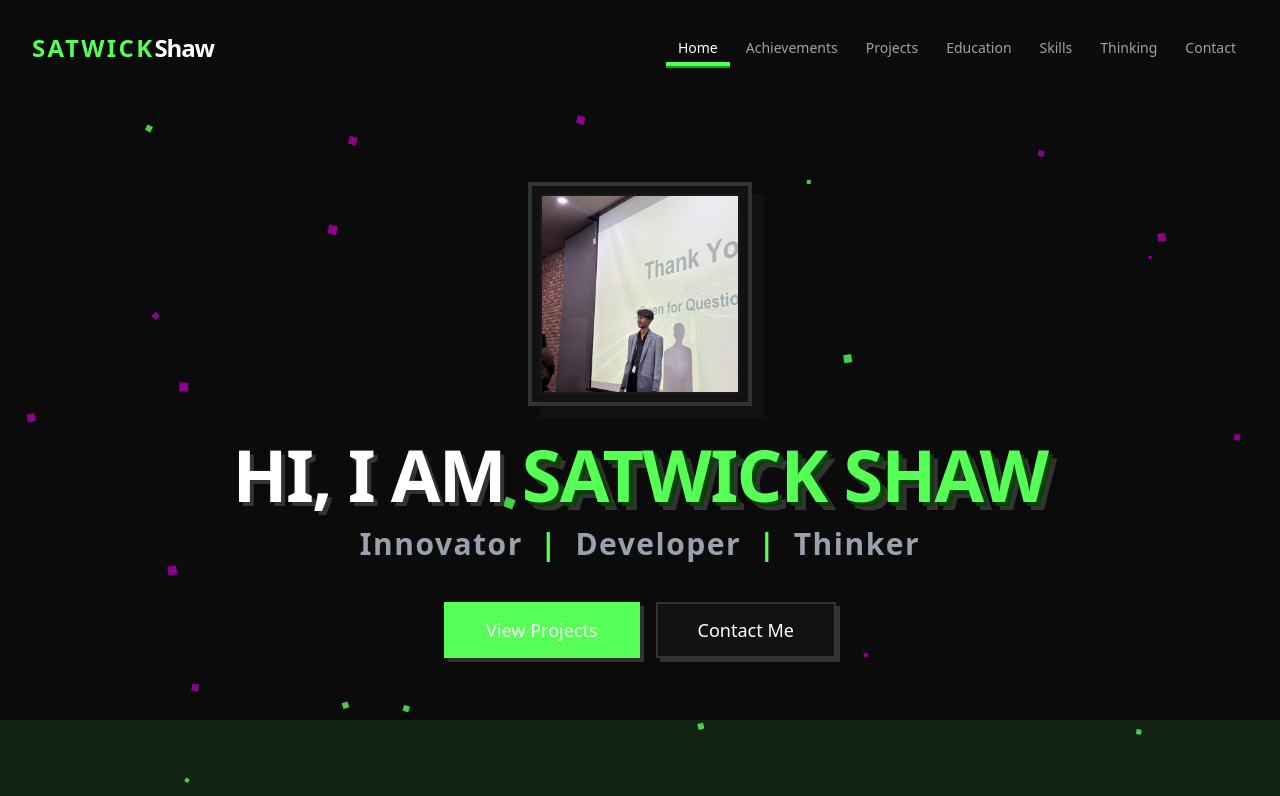
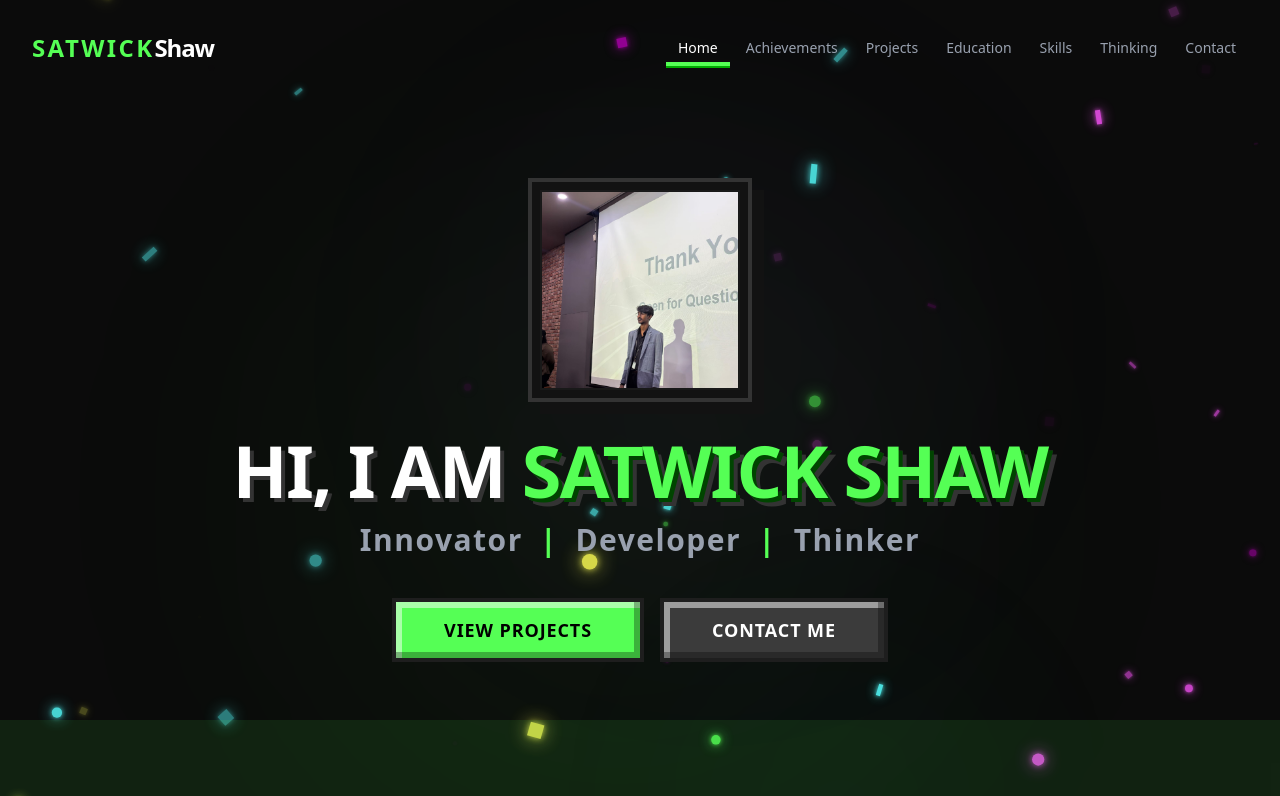
Before and after one commit to satwick-yes/my-website, a Next.js app: page / in a window 1280 px wide. Shown: the top 796 px of the page. Built offline with nearby package versions, Linux system fonts and the light colour scheme.

Commit message:
Enhance background animations and Minecraft button aesthetics

```diff
--- a/src/app/layout.tsx
+++ b/src/app/layout.tsx
@@ -14,6 +14,7 @@ export const metadata: Metadata = {
 
 import Navbar from "@/components/Navbar";
 import Footer from "@/components/Footer";
+import Particles from "@/components/Particles";
 
 export default function RootLayout({
   children,
@@ -22,12 +23,15 @@ export default function RootLayout({
 }>) {
   return (
     <html lang="en" className="dark">
-      <body className={`${inter.variable} antialiased min-h-screen bg-background text-foreground selection:bg-purple-500/30 overflow-x-hidden flex flex-col`} suppressHydrationWarning>
-        <Navbar />
-        <main className="flex-grow pt-20">
-          {children}
-        </main>
-        <Footer />
+      <body className={`${inter.variable} antialiased min-h-screen bg-background text-foreground selection:bg-purple-500/30 overflow-x-hidden flex flex-col relative`} suppressHydrationWarning>
+        <Particles />
+        <div className="relative z-10 flex flex-col min-h-screen w-full">
+          <Navbar />
+          <main className="flex-grow pt-20">
+            {children}
+          </main>
+          <Footer />
+        </div>
       </body>
     </html>
   );
--- a/src/app/page.tsx
+++ b/src/app/page.tsx
@@ -4,14 +4,12 @@ import Image from "next/image";
 import { motion } from "framer-motion";
 import { Button } from "@/components/ui/Button";
 import { Card } from "@/components/ui/Card";
-import Particles from "@/components/Particles";
 import Link from "next/link";
 import { Briefcase } from "lucide-react";
 
 export default function Home() {
   return (
     <div className="relative min-h-[calc(100vh-80px)] overflow-hidden">
-      <Particles />
 
       {/* Hero Section */}
       <section className="relative z-10 flex flex-col items-center justify-center min-h-[80vh] px-4 pt-10 text-center">
--- /dev/null
+++ b/src/app/template.tsx
@@ -0,0 +1,22 @@
+"use client";
+
+import { motion } from "framer-motion";
+
+export default function Template({ children }: { children: React.ReactNode }) {
+  return (
+    <motion.div
+      initial={{ y: 20, opacity: 0, scale: 0.98 }}
+      animate={{ y: 0, opacity: 1, scale: 1 }}
+      exit={{ y: -20, opacity: 0 }}
+      transition={{
+        type: "spring",
+        stiffness: 260,
+        damping: 20,
+        duration: 0.6
+      }}
+      className="flex-grow w-full h-full"
+    >
+      {children}
+    </motion.div>
+  );
+}
--- a/src/components/Particles.tsx
+++ b/src/components/Particles.tsx
@@ -4,17 +4,40 @@ import { useEffect, useState } from "react";
 import { motion } from "framer-motion";
 
 export default function Particles() {
-  const [particles, setParticles] = useState<{ id: number; x: number; y: number; size: number; duration: number; delay: number }[]>([]);
+  const [particles, setParticles] = useState<{ id: number; x: number; y: number; size: number; duration: number; delay: number; color: string; type: string }[]>([]);
+  const [mousePos, setMousePos] = useState({ x: 0, y: 0 });
 
   useEffect(() => {
-    const particleCount = 30;
+    let timeoutId: NodeJS.Timeout | null = null;
+    const handleMouseMove = (e: MouseEvent) => {
+      if (!timeoutId) {
+        timeoutId = setTimeout(() => {
+          setMousePos({
+            x: (e.clientX / window.innerWidth - 0.5) * 60,
+            y: (e.clientY / window.innerHeight - 0.5) * 60
+          });
+          timeoutId = null;
+        }, 40); // 25fps throttle
+      }
+    };
+    window.addEventListener("mousemove", handleMouseMove);
+    return () => window.removeEventListener("mousemove", handleMouseMove);
+  }, []);
+
+  useEffect(() => {
+    const particleCount = 80;
+    const colors = ['#55ff55', '#aa00aa', '#55ffff', '#ffff55', '#ff55ff'];
+    const types = ['square', 'rect', 'dot'];
+
     const newParticles = Array.from({ length: particleCount }).map((_, i) => ({
       id: i,
       x: Math.random() * 100,
       y: Math.random() * 100,
-      size: Math.random() * 4 + 1,
-      duration: Math.random() * 20 + 10,
-      delay: Math.random() * 5,
+      size: Math.random() * 6 + 2,
+      duration: Math.random() * 25 + 15,
+      delay: Math.random() * 10,
+      color: colors[Math.floor(Math.random() * colors.length)],
+      type: types[Math.floor(Math.random() * types.length)],
     }));
     setParticles(newParticles);
   }, []);
@@ -22,32 +45,62 @@ export default function Particles() {
   if (particles.length === 0) return null;
 
   return (
-    <div className="absolute inset-0 overflow-hidden pointer-events-none z-0">
+    <div className="fixed inset-0 overflow-hidden pointer-events-none z-0">
+      {/* Dynamic ambient background glows with mouse parallax */}
+      <motion.div
+        className="absolute top-1/4 left-1/4 w-[400px] md:w-[600px] h-[400px] md:h-[600px] bg-primary/10 rounded-full blur-[100px] md:blur-[140px] transition-transform duration-700 ease-out"
+        style={{ transform: `translate(${mousePos.x}px, ${mousePos.y}px)` }}
+        animate={{ scale: [1, 1.2, 1], opacity: [0.3, 0.6, 0.3] }}
+        transition={{ duration: 20, repeat: Infinity, ease: "easeInOut" }}
+      />
+      <motion.div
+        className="absolute bottom-1/4 right-1/4 w-[300px] md:w-[500px] h-[300px] md:h-[500px] bg-purple-500/10 rounded-full blur-[90px] md:blur-[120px] transition-transform duration-700 ease-out"
+        style={{ transform: `translate(${-mousePos.x * 1.5}px, ${-mousePos.y * 1.5}px)` }}
+        animate={{ scale: [1, 1.3, 1], opacity: [0.3, 0.5, 0.3] }}
+        transition={{ duration: 25, repeat: Infinity, ease: "easeInOut", delay: 2 }}
+      />
+      <motion.div
+        className="absolute top-3/4 left-1/2 w-[250px] md:w-[400px] h-[250px] md:h-[400px] bg-cyan-500/10 rounded-full blur-[80px] md:blur-[100px] transition-transform duration-700 ease-out"
+        style={{ transform: `translate(${mousePos.x * 2}px, ${mousePos.y * 2}px)` }}
+        animate={{ scale: [1, 1.1, 1], opacity: [0.2, 0.4, 0.2] }}
+        transition={{ duration: 22, repeat: Infinity, ease: "easeInOut", delay: 5 }}
+      />
+
+      {/* Wrapping particles in a div that subtly shifts with cursor */}
+      <div
+        className="absolute inset-0 transition-transform duration-1000 ease-out"
+        style={{ transform: `translate(${mousePos.x * 0.5}px, ${mousePos.y * 0.5}px)` }}
+      >
         {particles.map((p) => (
           <motion.div
             key={p.id}
-          className="absolute rounded-none shadow-[2px_2px_0_0_rgba(11,11,11,0.8)]"
+            className="absolute shadow-[0_0_8px_rgba(0,0,0,0.5)]"
             style={{
-            width: p.size * 2,
-            height: p.size * 2,
+              width: p.type === 'rect' ? p.size * 3 : p.size * 2,
+              height: p.type === 'rect' ? p.size : p.size * 2,
+              borderRadius: p.type === 'dot' ? '50%' : '0',
               left: `${p.x}%`,
               top: `${p.y}%`,
-            backgroundColor: Math.random() > 0.5 ? 'var(--primary)' : '#aa00aa',
-            opacity: 0.8,
+              backgroundColor: p.color,
+              boxShadow: `0 0 ${p.size * 3}px ${p.color}, 0 0 ${p.size}px ${p.color}`, /* double glowing effect */
             }}
             animate={{
-            y: [0, Math.random() > 0.5 ? -150 : 150],
-            x: [0, (Math.random() - 0.5) * 50],
-            rotate: [0, Math.random() > 0.5 ? 90 : -90],
+              y: [0, Math.random() > 0.5 ? -250 : 250],
+              x: [0, (Math.random() - 0.5) * 150],
+              rotate: p.type === 'dot' ? 0 : [0, Math.random() > 0.5 ? 360 : -360],
+              opacity: [0, 0.8, 1, 0.8, 0],
+              scale: [0.5, 1, 1.2, 1, 0.5]
             }}
             transition={{
               duration: p.duration,
               repeat: Infinity,
               ease: "linear",
               delay: p.delay,
+              times: [0, 0.2, 0.5, 0.8, 1]
             }}
           />
         ))}
       </div>
+    </div>
   );
 }
--- a/src/components/ui/Button.tsx
+++ b/src/components/ui/Button.tsx
@@ -13,19 +13,20 @@ export const Button = React.forwardRef<HTMLButtonElement, ButtonProps>(
     return (
       <motion.button
         ref={ref}
-        whileHover={{ scale: 1.05 }}
-        whileTap={{ scale: 0.95 }}
+        whileHover={{ scale: 1.02 }}
+        whileTap={{ scale: 0.98 }}
         className={cn(
-          "inline-flex items-center justify-center rounded-none font-medium transition-all focus-visible:outline-none focus-visible:ring-2 focus-visible:ring-primary disabled:pointer-events-none disabled:opacity-50",
+          "inline-flex items-center justify-center rounded-none font-bold tracking-wider uppercase transition-all focus-visible:outline-none focus-visible:ring-2 focus-visible:ring-primary disabled:pointer-events-none disabled:opacity-50",
           {
-            "bg-primary text-primary-foreground border-2 border-primary shadow-[4px_4px_0_0_#333333] hover:shadow-[6px_6px_0_0_#333333]":
+            // Minecraft Block effect with deep inset shadows
+            "bg-primary text-black border-4 border-[#1e1e1e] shadow-[inset_-4px_-4px_0px_rgba(0,0,0,0.3),inset_4px_4px_0px_rgba(255,255,255,0.5)] hover:brightness-110 active:shadow-[inset_4px_4px_0px_rgba(0,0,0,0.5),inset_-4px_-4px_0px_rgba(255,255,255,0.2)] active:translate-y-[2px]":
               variant === "primary",
-            "border-2 border-border bg-card text-foreground shadow-[4px_4px_0_0_#333333] hover:bg-border":
+            "bg-[#3b3b3b] text-white border-4 border-[#1e1e1e] shadow-[inset_-4px_-4px_0px_rgba(0,0,0,0.4),inset_4px_4px_0px_rgba(255,255,255,0.2)] hover:bg-[#4d4d4d] active:shadow-[inset_4px_4px_0px_rgba(0,0,0,0.6),inset_-4px_-4px_0px_rgba(255,255,255,0.1)] active:translate-y-[2px]":
               variant === "outline",
-            "bg-transparent text-foreground hover:bg-border": variant === "ghost",
-            "h-9 px-4 text-sm": size === "sm",
-            "h-11 px-8 text-base": size === "md",
-            "h-14 px-10 text-lg": size === "lg",
+            "bg-transparent text-foreground hover:bg-black/40 border-4 border-transparent hover:border-[#4d4d4d]": variant === "ghost",
+            "h-10 px-4 text-sm": size === "sm",
+            "h-14 px-8 text-base shadow-[inset_-5px_-5px_0px_rgba(0,0,0,0.3),inset_5px_5px_0px_rgba(255,255,255,0.5)]": size === "md",
+            "h-16 px-12 text-lg shadow-[inset_-6px_-6px_0px_rgba(0,0,0,0.3),inset_6px_6px_0px_rgba(255,255,255,0.5)]": size === "lg",
           },
           className
         )}
--- a/src/components/ui/Card.tsx
+++ b/src/components/ui/Card.tsx
@@ -17,7 +17,7 @@ export const Card = React.forwardRef<HTMLDivElement, CardProps>(
         viewport={{ once: true }}
         transition={{ duration: 0.5 }}
         className={cn(
-          "rounded-none border-2 border-border bg-card p-6 shadow-[6px_6px_0_0_#050505]",
+          "rounded-none border-4 border-[#1e1e1e] bg-card p-6 shadow-[inset_-4px_-4px_0px_rgba(0,0,0,0.5),inset_4px_4px_0px_rgba(255,255,255,0.1),8px_8px_0px_rgba(0,0,0,0.8)] hover:shadow-[inset_-4px_-4px_0px_rgba(0,0,0,0.5),inset_4px_4px_0px_rgba(255,255,255,0.1),12px_12px_0px_rgba(0,0,0,0.8)] transition-shadow duration-300",
           className
         )}
         {...props}
```
Lines whose indentation alone changed are shown as unchanged.
